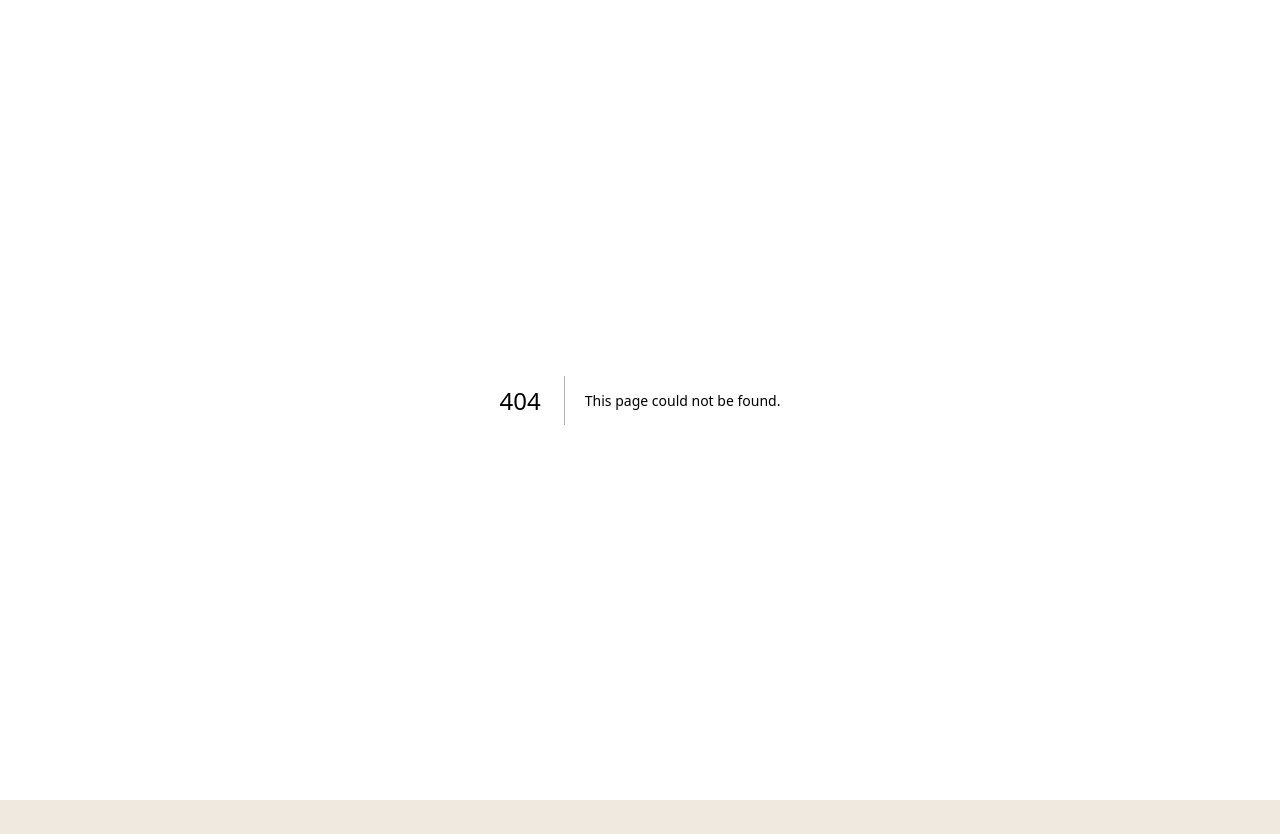
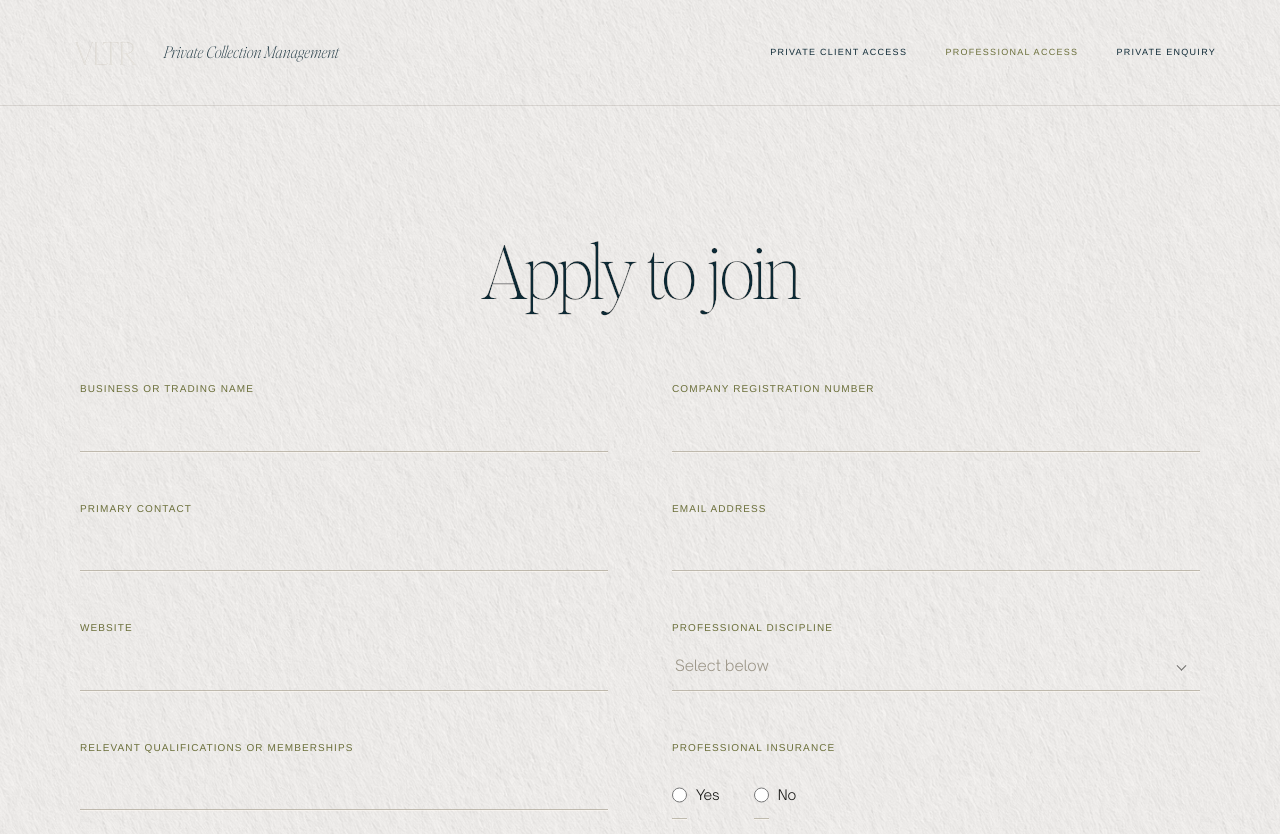
Before and after one commit to lali-vaultier/vaultier-website, a Next.js app: page /professional-access/apply in a window 1280 px wide. Before the commit this address had no page. Shown: the top 834 px of the page. Before the commit the page ends 800 px from the top, so only its background shows below. Built offline with nearby package versions, Linux system fonts and the light colour scheme.

Commit message:
Separate professional access application flow

```diff
--- a/app/globals.css
+++ b/app/globals.css
@@ -502,6 +502,7 @@ a { color: inherit; }
   text-transform: uppercase;
 }
 .professional-hero h1,
+.professional-section-heading h1,
 .professional-section-heading h2,
 .professional-membership h2 {
   margin: 0;
@@ -587,7 +588,12 @@ a { color: inherit; }
 }
 .professional-section-heading { margin-bottom: clamp(52px, 6vw, 82px); text-align: center; }
 .professional-section-heading h2,
+.professional-section-heading h1,
 .professional-membership h2 { font-size: clamp(48px, 5.8vw, 78px); line-height: .96; }
+.professional-application-route {
+  border-top: 0;
+  padding-top: clamp(88px, 10vw, 142px);
+}
 .professional-form {
   position: relative;
   display: grid;
@@ -1264,6 +1270,7 @@ a { color: inherit; }
   .professional-application { padding: 68px 0 86px; }
   .professional-section-heading { margin-bottom: 48px; }
   .professional-section-heading h2,
+  .professional-section-heading h1,
   .professional-membership h2 { font-size: clamp(44px, 12vw, 58px); }
   .professional-form { grid-template-columns: 1fr; gap: 16px; }
   .professional-field-wide,
--- /dev/null
+++ b/app/professional-access/apply/page.tsx
@@ -0,0 +1,29 @@
+import type { Metadata } from "next";
+import ProfessionalApplicationForm from "../ProfessionalApplicationForm";
+
+export const metadata: Metadata = {
+  title: "Apply to Join — Professional Access — Vaultier",
+  description: "Apply to support privately managed collections through the Vaultier professional network.",
+};
+
+export default function ProfessionalApplicationPage() {
+  return (
+    <>
+      <section className="professional-application professional-application-route" aria-labelledby="apply-to-join-heading">
+        <div className="professional-section-heading">
+          <h1 id="apply-to-join-heading">Apply to join</h1>
+        </div>
+        <ProfessionalApplicationForm />
+      </section>
+
+      <section className="professional-membership" aria-labelledby="membership-heading">
+        <h2 id="membership-heading">Membership</h2>
+        <p>Applications are considered from established limited companies and registered sole traders.</p>
+        <p className="professional-membership-note">
+          Admission is based on relevant experience, professional standing, appropriate insurance and the needs of
+          the network.
+        </p>
+      </section>
+    </>
+  );
+}
--- /dev/null
+++ b/app/professional-access/layout.tsx
@@ -0,0 +1,68 @@
+import type { ReactNode } from "react";
+import Link from "next/link";
+import VltrEngravedMark from "../components/VltrEngravedMark";
+
+export default function ProfessionalAccessLayout({ children }: { children: ReactNode }) {
+  return (
+    <main className="professional-page">
+      <ProfessionalLetterpressDefinitions />
+
+      <header className="professional-header">
+        <Link href="/" className="professional-brand" aria-label="Vaultier home">
+          <span className="professional-brand-mark"><VltrEngravedMark /></span>
+          <span className="professional-brand-subheading">Private Collection Management</span>
+        </Link>
+        <nav className="professional-navigation" aria-label="Primary navigation">
+          <Link href="/#private-client-access">Private Client Access</Link>
+          <Link href="/professional-access" aria-current="page">Professional Access</Link>
+          <Link href="/private-enquiry">Private Enquiry</Link>
+        </nav>
+      </header>
+
+      {children}
+
+      <footer className="professional-footer">
+        <nav aria-label="Footer navigation">
+          <Link href="/privacy">Privacy</Link>
+          <Link href="/#security">Security</Link>
+          <Link href="/terms">Terms</Link>
+          <a href="mailto:operations@accessvaultier.co">Contact</a>
+        </nav>
+      </footer>
+    </main>
+  );
+}
+
+function ProfessionalLetterpressDefinitions() {
+  return (
+    <svg className="letterpress-definitions" aria-hidden="true" focusable="false">
+      <defs>
+        <filter id="professional-letterpress-display" x="-6%" y="-10%" width="112%" height="120%">
+          <feMorphology in="SourceAlpha" operator="dilate" radius="0.42" result="professional-pressure" />
+          <feComposite in="professional-pressure" in2="SourceAlpha" operator="out" result="professional-rim" />
+          <feOffset in="professional-rim" dx="-0.35" dy="-0.4" result="professional-dark-rim" />
+          <feFlood floodColor="#42331f" floodOpacity="0.18" result="professional-dark-ink" />
+          <feComposite
+            in="professional-dark-ink"
+            in2="professional-dark-rim"
+            operator="in"
+            result="professional-shadow"
+          />
+          <feOffset in="professional-rim" dx="0.35" dy="0.4" result="professional-light-rim" />
+          <feFlood floodColor="#fffaf1" floodOpacity="0.48" result="professional-light-ink" />
+          <feComposite
+            in="professional-light-ink"
+            in2="professional-light-rim"
+            operator="in"
+            result="professional-highlight"
+          />
+          <feMerge>
+            <feMergeNode in="professional-shadow" />
+            <feMergeNode in="SourceGraphic" />
+            <feMergeNode in="professional-highlight" />
+          </feMerge>
+        </filter>
+      </defs>
+    </svg>
+  );
+}
--- a/app/professional-access/page.tsx
+++ b/app/professional-access/page.tsx
@@ -1,7 +1,5 @@
 import type { Metadata } from "next";
 import Link from "next/link";
-import VltrEngravedMark from "../components/VltrEngravedMark";
-import ProfessionalApplicationForm from "./ProfessionalApplicationForm";
 
 export const metadata: Metadata = {
   title: "Professional Access — Vaultier",
@@ -13,21 +11,6 @@ const professionalSignInUrl =
 
 export default function ProfessionalAccessPage() {
   return (
-    <main className="professional-page">
-      <ProfessionalLetterpressDefinitions />
-
-      <header className="professional-header">
-        <Link href="/" className="professional-brand" aria-label="Vaultier home">
-          <span className="professional-brand-mark"><VltrEngravedMark /></span>
-          <span className="professional-brand-subheading">Private Collection Management</span>
-        </Link>
-        <nav className="professional-navigation" aria-label="Primary navigation">
-          <Link href="/#private-client-access">Private Client Access</Link>
-          <Link href="/professional-access" aria-current="page">Professional Access</Link>
-          <Link href="/private-enquiry">Private Enquiry</Link>
-        </nav>
-      </header>
-
     <section className="professional-hero" aria-labelledby="professional-access-heading">
       <p className="professional-kicker">Professional Access</p>
       <h1 id="professional-access-heading">Work with private collections through Vaultier</h1>
@@ -46,71 +29,10 @@ export default function ProfessionalAccessPage() {
         <a className="professional-action professional-action-secondary" href={professionalSignInUrl}>
           <span>Professional Sign In</span>
         </a>
-          <a className="professional-action professional-action-primary" href="#apply-to-join">
+        <Link className="professional-action professional-action-primary" href="/professional-access/apply">
           <span>Apply to Join</span>
-          </a>
+        </Link>
       </div>
     </section>
-
-      <section id="apply-to-join" className="professional-application" aria-labelledby="apply-to-join-heading">
-        <div className="professional-section-heading">
-          <p className="professional-kicker">Professional Network</p>
-          <h2 id="apply-to-join-heading">Apply to join</h2>
-        </div>
-        <ProfessionalApplicationForm />
-      </section>
-
-      <section className="professional-membership" aria-labelledby="membership-heading">
-        <h2 id="membership-heading">Membership</h2>
-        <p>Applications are considered from established limited companies and registered sole traders.</p>
-        <p className="professional-membership-note">
-          Admission is based on relevant experience, professional standing, appropriate insurance and the needs of
-          the network.
-        </p>
-      </section>
-
-      <footer className="professional-footer">
-        <nav aria-label="Footer navigation">
-          <Link href="/privacy">Privacy</Link>
-          <Link href="/#security">Security</Link>
-          <Link href="/terms">Terms</Link>
-          <a href="mailto:operations@accessvaultier.co">Contact</a>
-        </nav>
-      </footer>
-    </main>
   );
 }
-
-function ProfessionalLetterpressDefinitions() {
-  return (
-    <svg className="letterpress-definitions" aria-hidden="true" focusable="false">
-      <defs>
-        <filter id="professional-letterpress-display" x="-6%" y="-10%" width="112%" height="120%">
-          <feMorphology in="SourceAlpha" operator="dilate" radius="0.42" result="professional-pressure" />
-          <feComposite in="professional-pressure" in2="SourceAlpha" operator="out" result="professional-rim" />
-          <feOffset in="professional-rim" dx="-0.35" dy="-0.4" result="professional-dark-rim" />
-          <feFlood floodColor="#42331f" floodOpacity="0.18" result="professional-dark-ink" />
-          <feComposite
-            in="professional-dark-ink"
-            in2="professional-dark-rim"
-            operator="in"
-            result="professional-shadow"
-          />
-          <feOffset in="professional-rim" dx="0.35" dy="0.4" result="professional-light-rim" />
-          <feFlood floodColor="#fffaf1" floodOpacity="0.48" result="professional-light-ink" />
-          <feComposite
-            in="professional-light-ink"
-            in2="professional-light-rim"
-            operator="in"
-            result="professional-highlight"
-          />
-          <feMerge>
-            <feMergeNode in="professional-shadow" />
-            <feMergeNode in="SourceGraphic" />
-            <feMergeNode in="professional-highlight" />
-          </feMerge>
-        </filter>
-      </defs>
-    </svg>
-  );
-}
```
Lines whose indentation alone changed are shown as unchanged.
